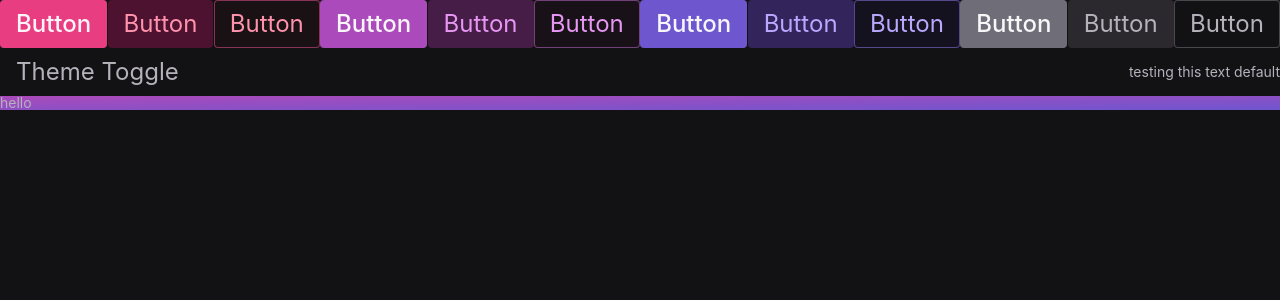
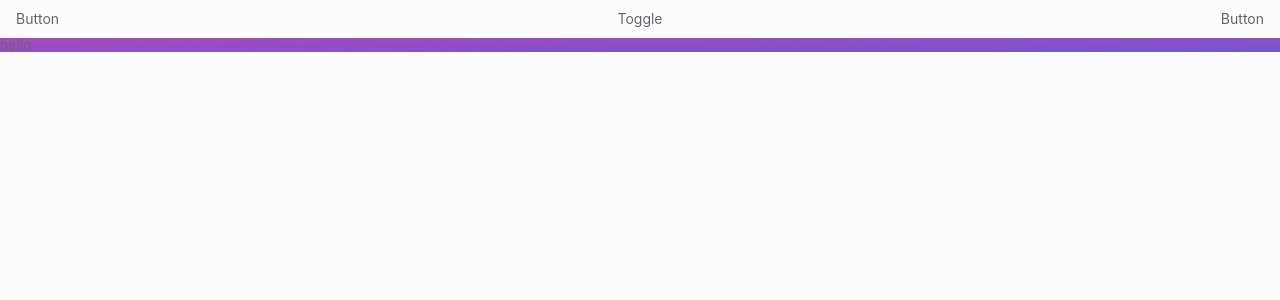
Before and after one commit to nrsimonelli/green-knight, a React (Create React App) app: page / in a window 1280 px wide. Shown: the top 300 px of the page. Built offline with nearby package versions, Linux system fonts and the light colour scheme.

Commit message:
theme context and theme provider

```diff
--- a/src/App.js
+++ b/src/App.js
@@ -3,6 +3,7 @@ import React, { useState, useEffect } from 'react';
 import { Button } from './components/Button';
 import { Flex } from './components/Flex';
 import { altTheme, globalCss, styled } from './stitches.config';
+import { ThemeToggle } from './ThemeToggle/ThemeToggle';
 
 const Root = styled('div', {
   display: 'flex',
@@ -35,63 +36,14 @@ const globalStyles = globalCss({
 
 const App = () => {
   globalStyles();
-  const [theme, setTheme] = useState('theme-default');
 
-  useEffect(() => {
-    document.body.classList.remove('theme-default', altTheme);
-    document.body.classList.add(theme);
-  }, [theme]);
   return (
     <>
       <Root>
-        <Button color='primary' type='hot' size='2'>
-          Button
-        </Button>
-        <Button color='primary' size='2'>
-          Button
-        </Button>
-        <Button color='primary' type='ghost' size='2'>
-          Button
-        </Button>
-        <Button color='secondary' type='hot' size='2'>
-          Button
-        </Button>
-        <Button color='secondary' size='2'>
-          Button
-        </Button>
-        <Button color='secondary' type='ghost' size='2'>
-          Button
-        </Button>
-        <Button color='accent' type='hot' size='2'>
-          Button
-        </Button>
-        <Button color='accent' size='2'>
-          Button
-        </Button>
-        <Button color='accent' type='ghost' size='2'>
-          Button
-        </Button>
-        <Button color='neutral' type='hot' size='2'>
-          Button
-        </Button>
-        <Button color='neutral' size='2'>
-          Button
-        </Button>
-        <Button color='neutral' type='ghost' size='2'>
-          Button
-        </Button>
+        <Button>Button</Button>
 
-        <Button
-          size='2'
-          onClick={() =>
-            setTheme(
-              theme === 'theme-default' ? altTheme : 'theme-default'
-            )
-          }
-        >
-          Theme Toggle
-        </Button>
-        <p>testing this text default</p>
+        <ThemeToggle />
+        <Button>Button</Button>
       </Root>
 
       <Flex>hello</Flex>
--- /dev/null
+++ b/src/ThemeToggle/ThemeContext.tsx
@@ -0,0 +1,66 @@
+import React, { createContext, useEffect, FC, useState } from 'react';
+import { altTheme } from '../stitches.config';
+
+const getInitialTheme = () => {
+  if (typeof window !== 'undefined' && window.localStorage) {
+    const storedPrefs = window.localStorage.getItem('color-theme');
+    if (typeof storedPrefs === 'string') {
+      return storedPrefs;
+    }
+
+    const userMedia = window.matchMedia(
+      '(prefers-color-scheme: dark)'
+    );
+    if (userMedia.matches) {
+      // default is dark
+      return 'default-theme';
+    }
+  }
+  return altTheme.className;
+};
+
+export type ThemeContent = {
+  theme: string;
+  setTheme: (c: string) => void;
+};
+
+export type ProviderContent = {
+  initialTheme: string | undefined;
+};
+
+export const ThemeContext = createContext<ThemeContent>({
+  theme: getInitialTheme(),
+  setTheme: () => {},
+});
+
+export const ThemeProvider: FC<ProviderContent> = ({
+  initialTheme,
+  children,
+}) => {
+  const [theme, setTheme] = useState(getInitialTheme);
+
+  const rawSetTheme = (rawTheme: string) => {
+    const isDefault = rawTheme === 'default-theme';
+
+    document.body.classList.remove(
+      isDefault ? 'default-theme' : altTheme.className
+    );
+    document.body.classList.add(rawTheme);
+
+    localStorage.setItem('color-theme', rawTheme);
+  };
+
+  if (initialTheme) {
+    rawSetTheme(initialTheme);
+  }
+
+  useEffect(() => {
+    rawSetTheme(theme);
+  }, [theme]);
+
+  return (
+    <ThemeContext.Provider value={{ theme, setTheme }}>
+      {children}
+    </ThemeContext.Provider>
+  );
+};
--- /dev/null
+++ b/src/ThemeToggle/ThemeToggle.tsx
@@ -0,0 +1,22 @@
+import React, { useContext } from 'react';
+import { Button } from '../components/Button';
+import { altTheme } from '../stitches.config';
+import { ThemeContext } from './ThemeContext';
+
+export const ThemeToggle = () => {
+  const { theme, setTheme } = useContext(ThemeContext);
+
+  return (
+    <Button
+      onClick={() =>
+        setTheme(
+          theme === altTheme.className
+            ? 'theme-default'
+            : altTheme.className
+        )
+      }
+    >
+      Toggle
+    </Button>
+  );
+};
--- a/src/index.js
+++ b/src/index.js
@@ -1,10 +1,11 @@
 import React from 'react';
 import ReactDOM from 'react-dom';
 import App from './App';
+import { ThemeProvider } from './ThemeToggle/ThemeContext';
 
 ReactDOM.render(
-  <>
+  <ThemeProvider>
     <App />
-  </>,
+  </ThemeProvider>,
   document.getElementById('root')
 );
```
Also changed, not shown: src/components/Container.tsx (added, +14 -0 lines).
